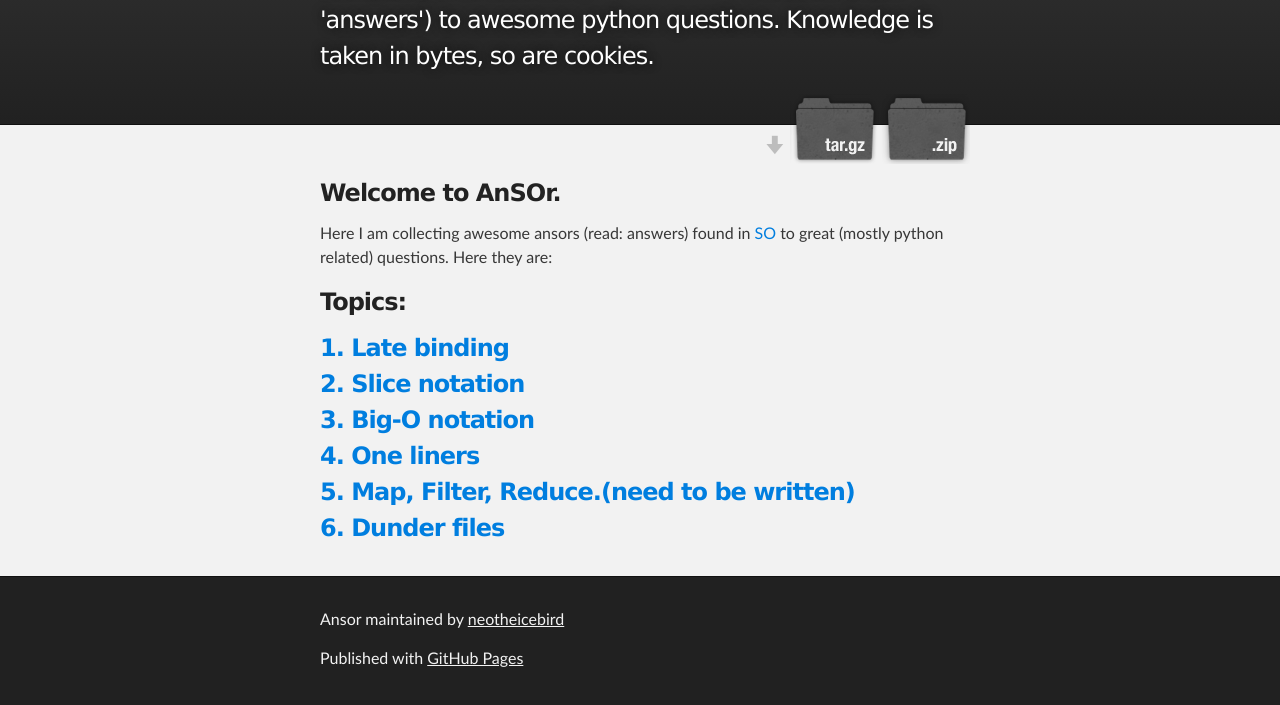
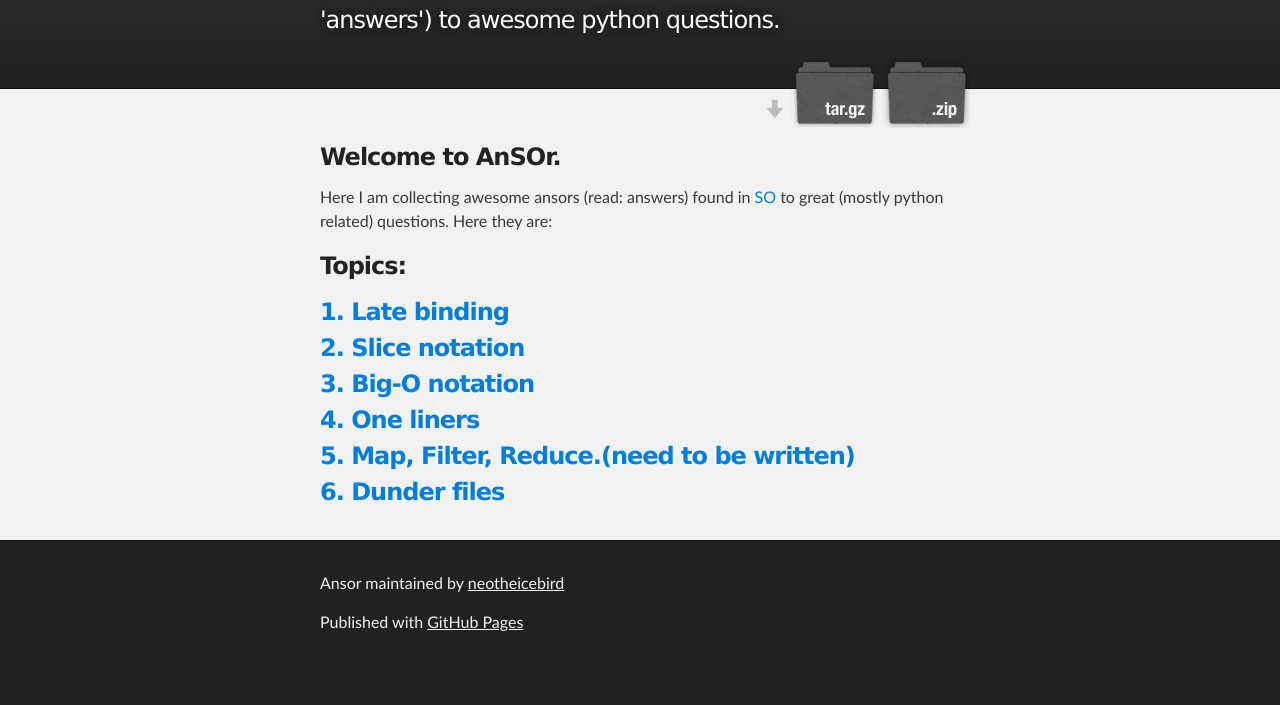
Before and after one commit to neotheicebird/ansor, a plain HTML site: page index.html in a window 1280 px wide. Shown: the part 181-886 px from the top of the page. After the commit the page ends 850 px from the top, so only its background shows below. Drawn offline with Linux system fonts and the light colour scheme.

Commit message:
Update index.html

```diff
--- a/index.html
+++ b/index.html
@@ -19,7 +19,7 @@
           <a id="forkme_banner" href="https://github.com/neotheicebird/ansor">View on GitHub</a>
 
           <h1 id="project_title">Ansor</h1>
-          <h2 id="project_tagline">Compilation of cool SO (<a href="http://www.stackoverflow.com">StackOverflow</a>) ansors (read 'answers') to awesome python questions. Knowledge is taken in bytes, so are cookies.</h2>
+          <h2 id="project_tagline">Compilation of cool SO (<a href="http://www.stackoverflow.com">StackOverflow</a>) ansors (read 'answers') to awesome python questions.</h2>
 
             <section id="downloads">
               <a class="zip_download_link" href="https://github.com/neotheicebird/ansor/zipball/gh-pages">Download this project as a .zip file</a>
```
